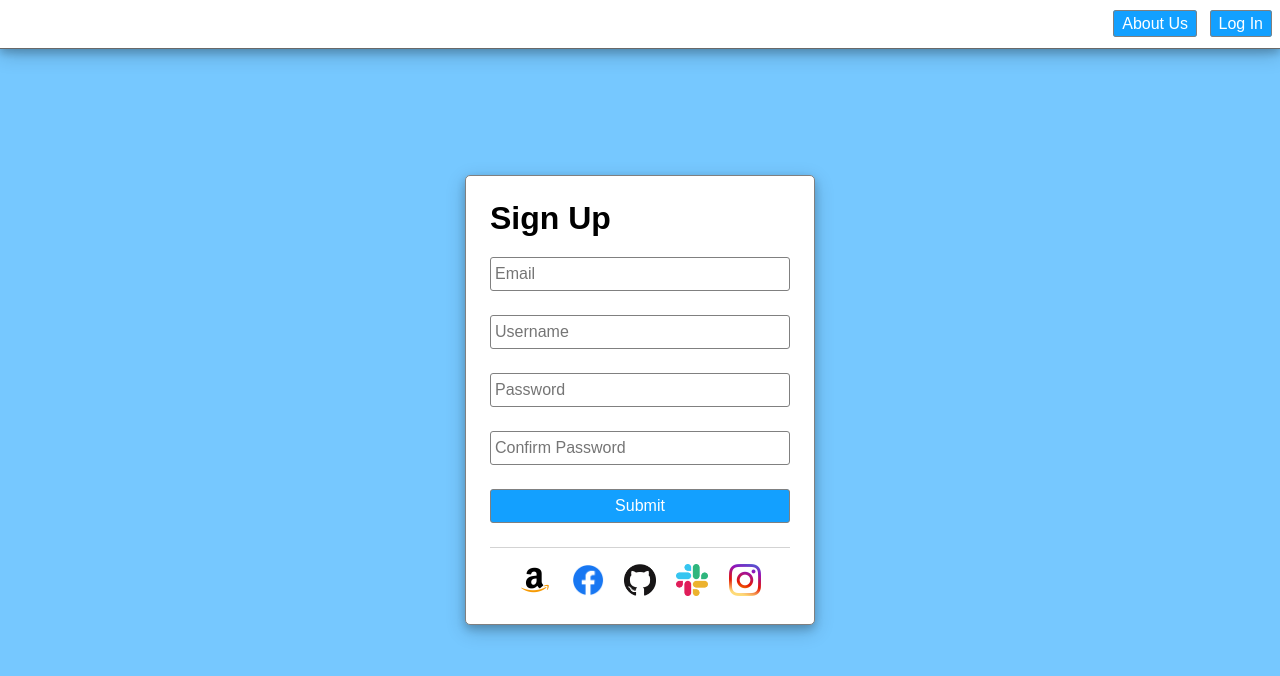
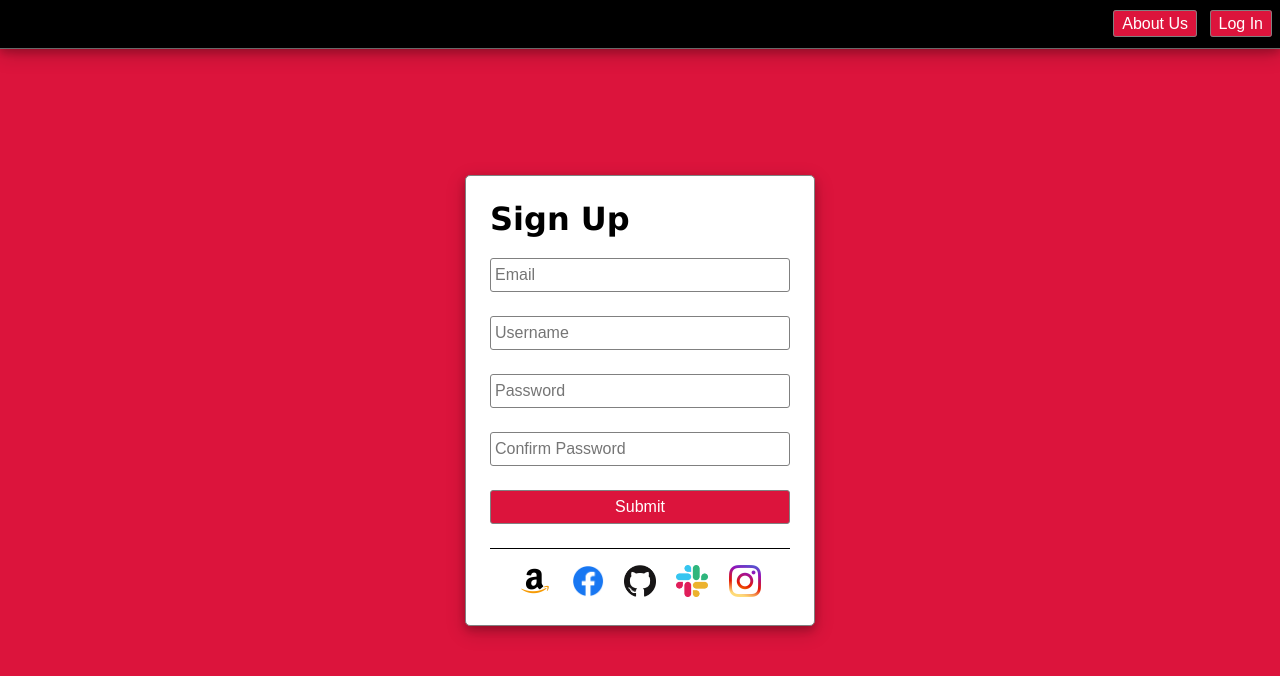
Before and after one commit to Dervin7/StaticRegisterPage, a plain HTML site: page index.html in a window 1280 px wide. Drawn offline with Linux system fonts and the light colour scheme.

Commit message:
Added new colors and new font family

```diff
--- a/main.css
+++ b/main.css
@@ -1,5 +1,5 @@
 body {
-    background-color: #76c8ff;
+    background-color: crimson;
     margin: 0;
     font-family: sans-serif;
     display: flex;
@@ -7,7 +7,7 @@ body {
 }
 
 header {
-    background-color: white;
+    background-color: black;
     text-align: right;
     padding: .75rem 0;
     border-bottom: solid 1px dimgrey;
@@ -22,14 +22,12 @@ header {
 
 header a {
     color: white;
-    background-color: #13a0ff;
+    background-color: crimson;
     border: solid 1px gray;
     border-radius: 3px;
     padding: .25rem .5rem;
     margin-right: .5rem;
-    /* line-height adjusts the amount of space taken up for the font */
     line-height: 1.5rem;
-    /* This removes the underline from the a tag */
     text-decoration: none;
 }
 
@@ -51,15 +49,12 @@ header a:hover, form button:hover {
 
 .container > h1 {
     margin: 0 0 .5rem;
+    font-family: 'Lucida Sans', 'Lucida Sans Regular', 'Lucida Grande', 'Lucida Sans Unicode', Geneva, Verdana, sans-serif;
 }
 
 form input, form button {
     width: 100%;
     min-width: 300px;
-    /*
-        Our inputs and forms have different default sizes.
-        By changing the box-sizing, we can fix this.
-    */
     box-sizing: border-box;
     margin: .75rem 0;
     padding: .25rem;
@@ -71,12 +66,12 @@ form input, form button {
 
 form button {
     color: white;
-    background-color: #13a0ff;
+    background-color: crimson;
 }
 
 footer {
     margin-top: .75rem;
-    border-top: solid 1px lightgray;
+    border-top: solid 1px black;
     padding-top: 1rem;
     text-align: center;
 }
```
